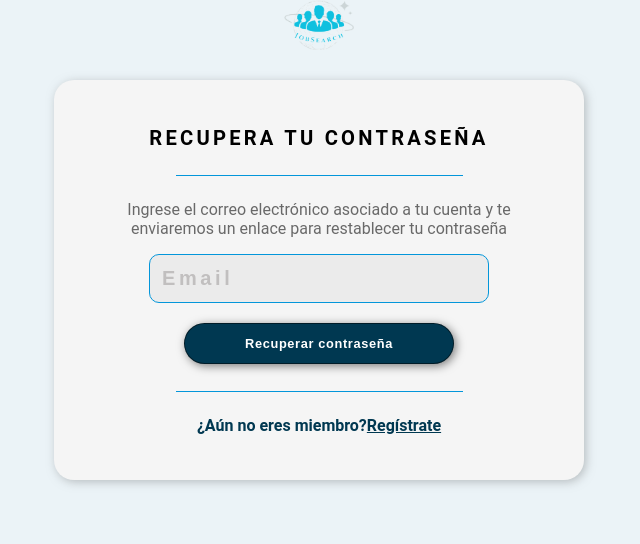
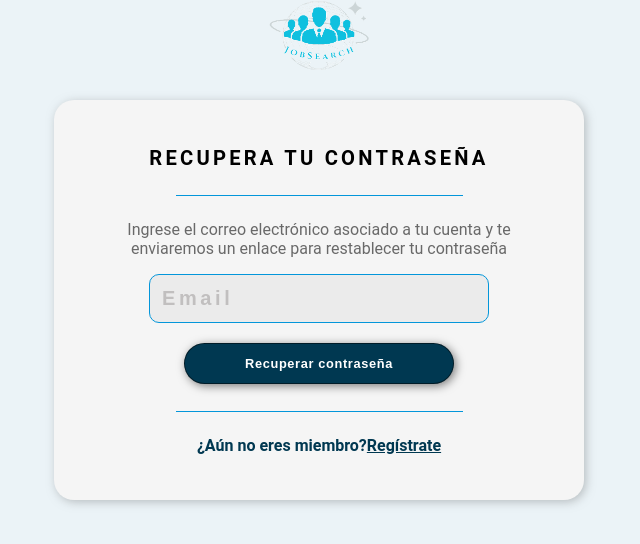
Before and after one commit to JhuonDavidBrown/JobSearch, a plain HTML site: page R_password/password.html in a window 1280 px wide. Shown: the whole page, without its empty margins (321-961 px from the left). Drawn offline with Linux system fonts and the light colour scheme.

Commit message:
Update password.html

```diff
--- a/R_password/password.html
+++ b/R_password/password.html
@@ -9,7 +9,7 @@
 <body>
    <header>
       <div class="container">
-         <img src="../imgs/logo.png" alt="Logo" height="50px" width="70px">
+         <img src="../imgs/logo.png" alt="Logo" height="70px" width="100px">
       </div>
    </header>
    <section id="hero">
```
